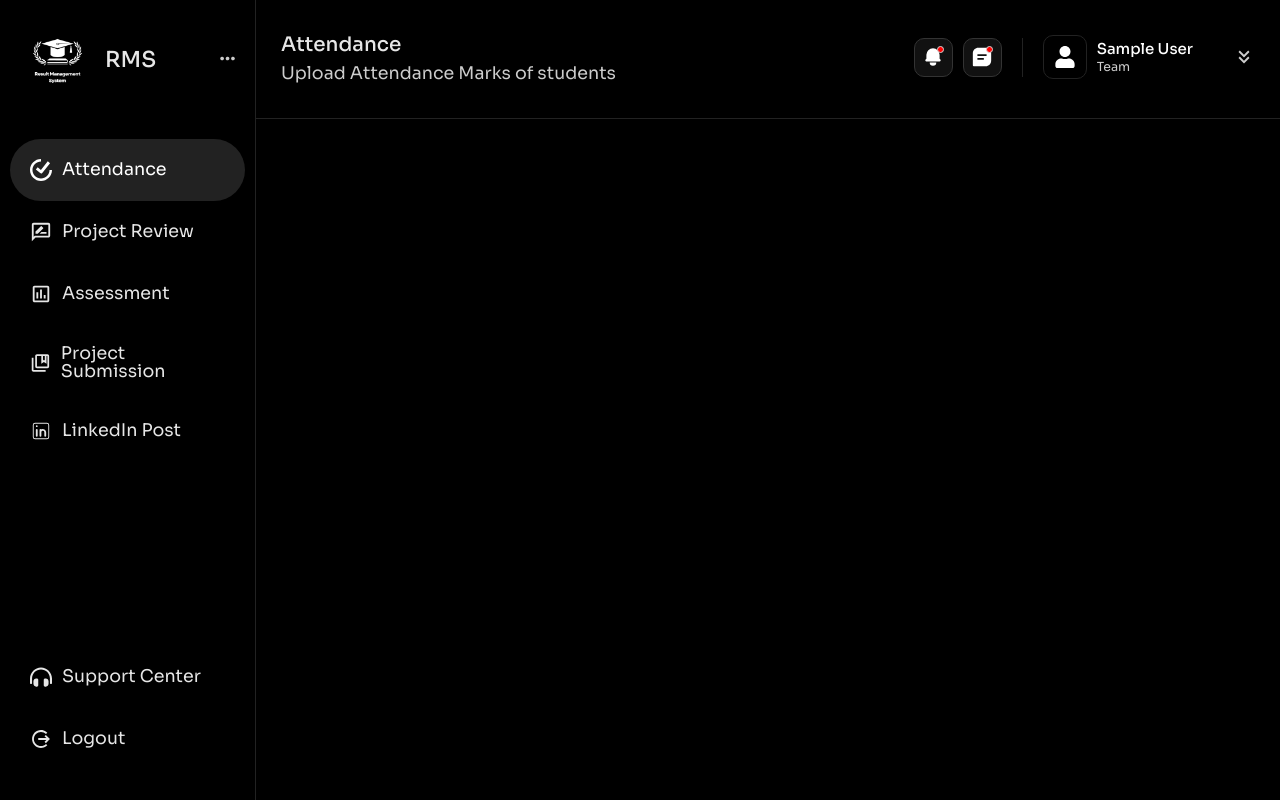
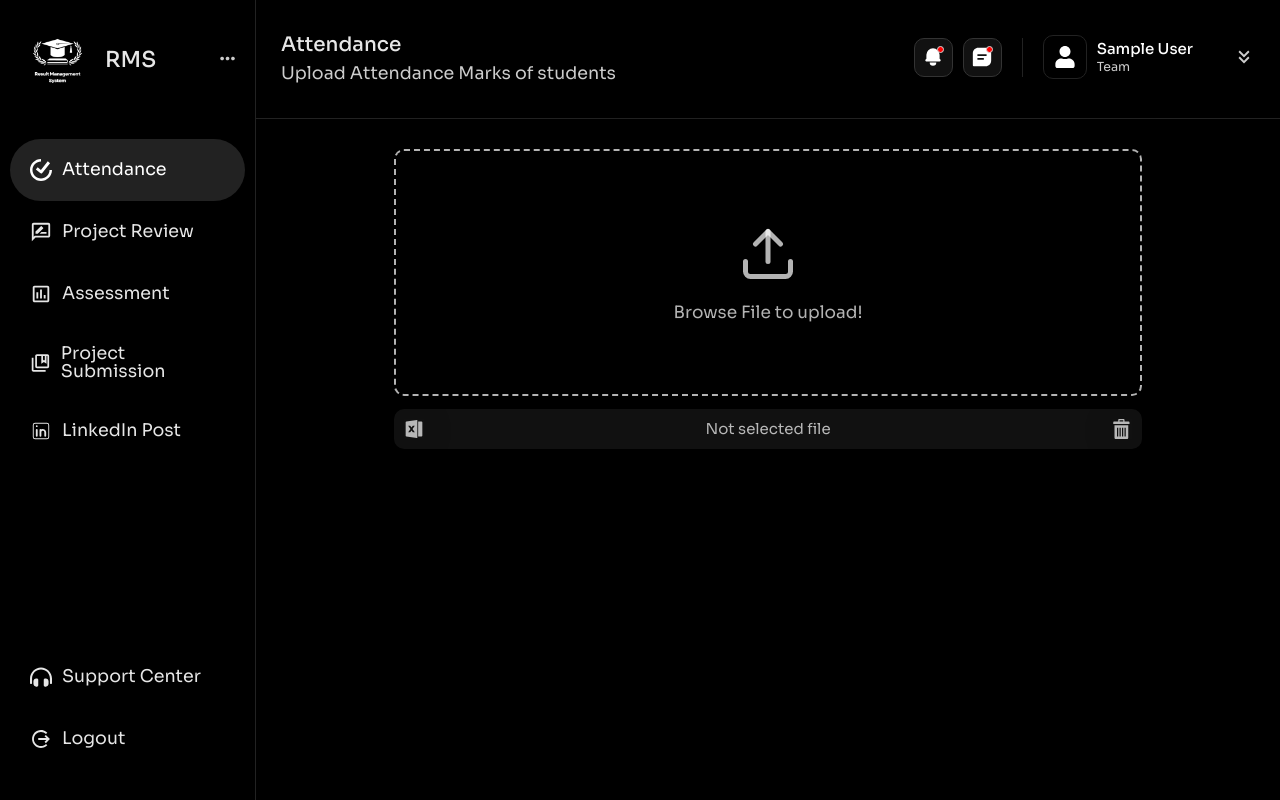
Before and after one commit to helsinfranz/result-management-system, a Next.js app: page /admin in a window 1280 px wide. Built offline with nearby package versions, Linux system fonts and the light colour scheme; no server answers; sample sign-in values are in the browser's storage.

Commit message:
upload file done

```diff
--- a/components/admin/admin.js
+++ b/components/admin/admin.js
@@ -13,11 +13,17 @@ import {
 import { CiLinkedin } from "react-icons/ci";
 import { HiBell } from "react-icons/hi";
 import { BiSolidMessageSquareDetail } from "react-icons/bi";
+import { RiFileExcel2Fill } from "react-icons/ri";
+import { FiUpload } from "react-icons/fi";
+import { ImBin } from "react-icons/im";
 import Image from "next/image";
-import { useState } from "react";
+import { useRef, useState } from "react";
 
 export default function AdminComponent({ session }) {
   const [selectedNav, setSelectedNav] = useState(1);
+  const [filename, setFilename] = useState("Not selected file");
+  const uploadRef = useRef(null);
+
   return (
     <div className={classes.admin}>
       <div className={classes.adminTray}>
@@ -139,7 +145,34 @@ export default function AdminComponent({ session }) {
             </div>
           </div>
         </div>
-        <div className={classes.adminMainMain}></div>
+        <div className={classes.adminMainMain}>
+          <div className={classes.adminMainUpload}>
+            <div className={classes.container}>
+              <label htmlFor="file" className={classes.header}>
+                <FiUpload /> <p>Browse File to upload!</p>
+              </label>
+              <div className={classes.footer}>
+                <RiFileExcel2Fill />
+                <p>{filename}</p>
+                <ImBin
+                  onClick={() => {
+                    uploadRef.current.value = null;
+                    setFilename("Not selected file");
+                  }}
+                />
+              </div>
+              <input
+                id="file"
+                type="file"
+                ref={uploadRef}
+                onChange={() => {
+                  setFilename(uploadRef.current.files[0].name);
+                }}
+              />
+            </div>
+          </div>
+          <div className={classes.adminMainEntry}></div>
+        </div>
       </div>
     </div>
   );
--- a/components/admin/admin.module.css
+++ b/components/admin/admin.module.css
@@ -203,3 +203,78 @@
   justify-content: center;
   opacity: 0.8;
 }
+
+/* UPLOAD FILE */
+
+.container {
+  height: 25vw;
+  width: 75%;
+  margin: 0 auto;
+  margin-top: 2rem;
+  border-radius: 1rem;
+  box-shadow: 4px 4px 30px rgba(0, 0, 0, 0.2);
+  display: flex;
+  flex-direction: column;
+  align-items: center;
+  justify-content: space-between;
+  padding: 1rem;
+  gap: 1.25rem;
+  /* background-color: rgba(0, 110, 255, 0.041); */
+}
+
+.header {
+  flex: 1;
+  width: 100%;
+  border: 2px dashed rgba(255, 255, 255, 0.7);
+  border-radius: 1rem;
+  display: flex;
+  align-items: center;
+  justify-content: center;
+  flex-direction: column;
+  gap: 2rem;
+  cursor: pointer;
+}
+
+.header svg {
+  width: 6rem;
+  height: 6rem;
+  color: rgba(255, 255, 255, 0.7);
+}
+
+.header p {
+  text-align: center;
+  font-size: 1.7rem;
+  color: rgba(255, 255, 255, 0.7);
+}
+
+.footer {
+  background-color: #111;
+  width: 100%;
+  padding: 1rem;
+  border-radius: 1rem;
+  cursor: pointer;
+  display: flex;
+  align-items: center;
+  justify-content: flex-end;
+  color: black;
+  border: none;
+}
+
+.footer svg {
+  fill: rgba(255, 255, 255, 0.7);
+  width: 2rem;
+  height: 2rem;
+  cursor: pointer;
+  box-shadow: 0 2px 30px rgba(0, 0, 0, 0.205);
+}
+
+.footer p {
+  flex: 1;
+  text-align: center;
+  font-size: 1.5rem;
+  color: rgba(255, 255, 255, 0.7);
+}
+
+.container > input {
+  display: none;
+}
```
